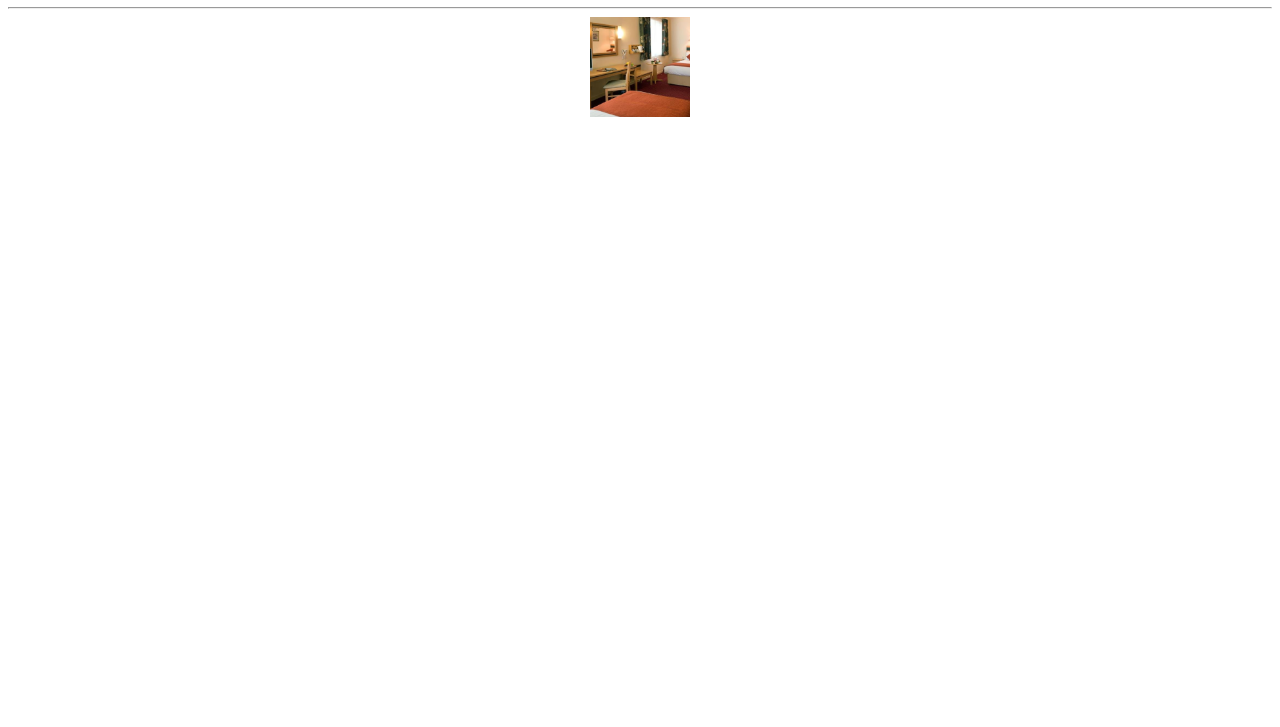
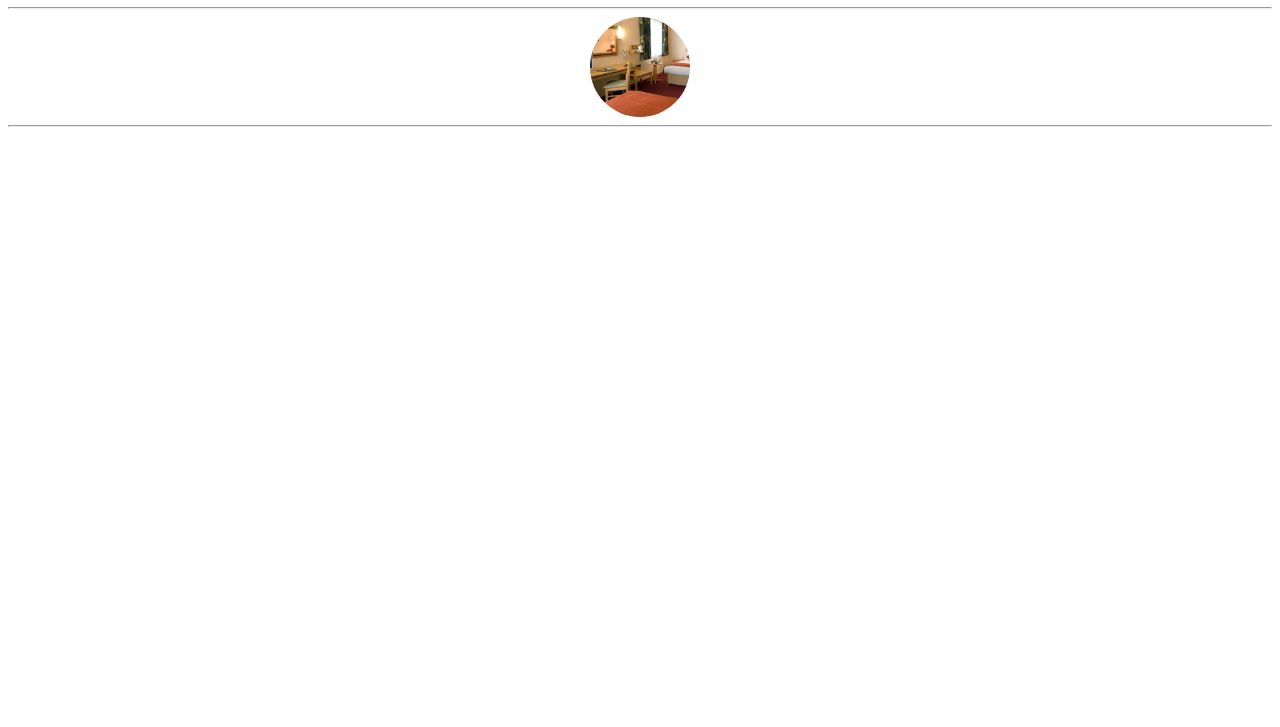
Before and after one commit to AleksandrLaktionov/FSD-Frontend, a website built with webpack: page src/index.html in a window 1280 px wide. Shown: the part 73-800 px from the top of the page. Built offline with nearby package versions, Linux system fonts and the light colour scheme.

Commit message:
cheng webpack

```diff
--- a/package.json
+++ b/package.json
@@ -4,6 +4,7 @@
   "description": "",
   "private": true,
   "scripts": {
+    "start": "webpack-cli --watch",
     "build": "webpack",
     "dev": "webpack --mode development"
   },
--- a/src/index.html
+++ b/src/index.html
@@ -9,5 +9,6 @@
     <h1>test</h1>
     <hr>
     <div class="logo"></div>
+    <hr>
 </body>
 </html>
--- a/src/scss/index.scss
+++ b/src/scss/index.scss
@@ -8,4 +8,5 @@ h1 {
     height: 100px;
     width: 100px;
     margin: auto;
+    border-radius: 100px;
 }
```
Also changed, not shown: webpack.config.js (+4 -4 lines), dist/main.html, dist/main.js, 1 other file.
